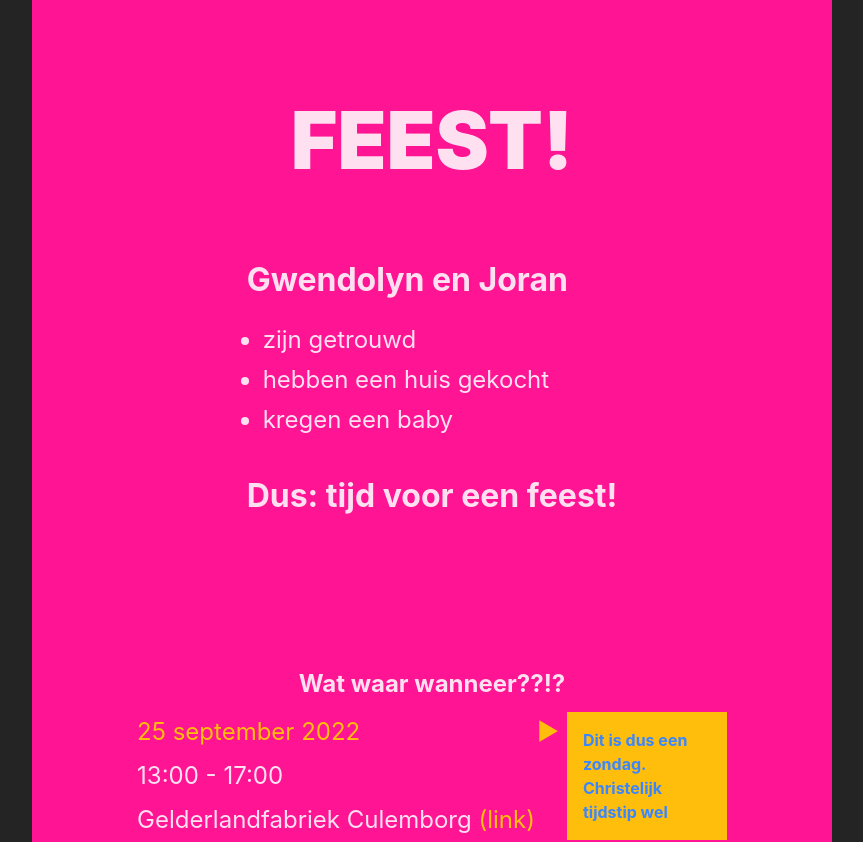
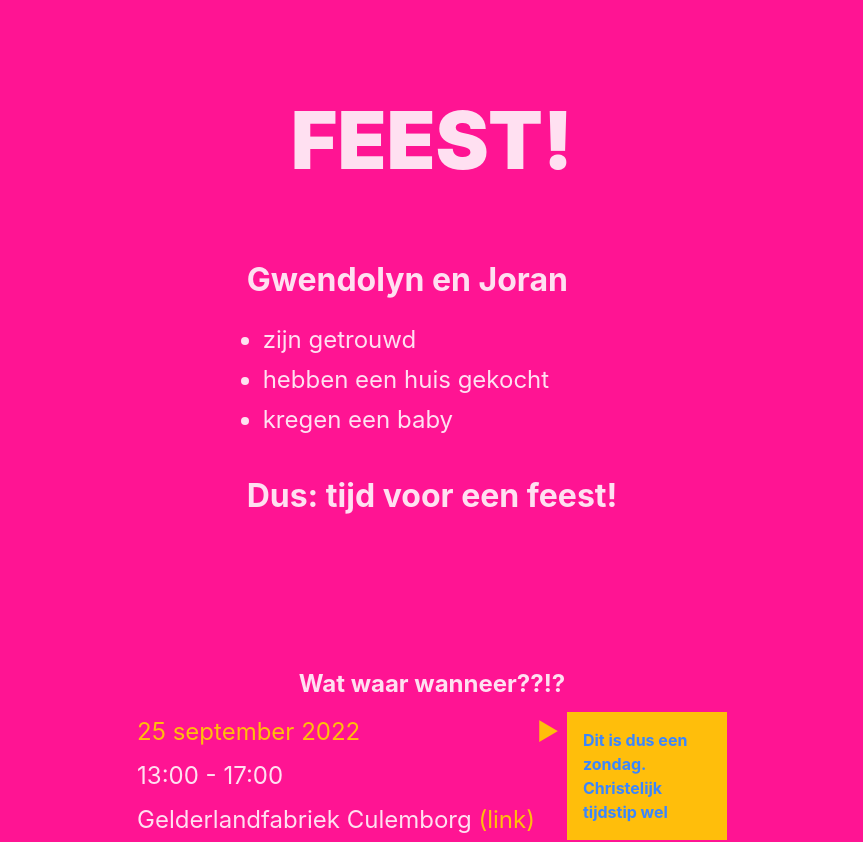
Before and after one commit to feestgwenenjoran/feest, a Vue app: page / in a window 1280 px wide. Shown: the top 842 px of the page, without its empty margins (208-1071 px from the left). Built offline with nearby package versions, Linux system fonts and the light colour scheme.

Commit message:
Remove max-width from app

```diff
--- a/index.html
+++ b/index.html
@@ -9,7 +9,7 @@
     </title>
   </head>
   <body>
-    <div id="app" style="overflow: hidden"></div>
+    <div id="app"></div>
     <script type="module" src="/src/main.ts"></script>
   </body>
 </html>
--- a/src/style.css
+++ b/src/style.css
@@ -27,7 +27,7 @@ body {
 }
 
 #app {
-  max-width: 50rem;
   display: flex;
   justify-content: start;
+  overflow: hidden;
 }
```
